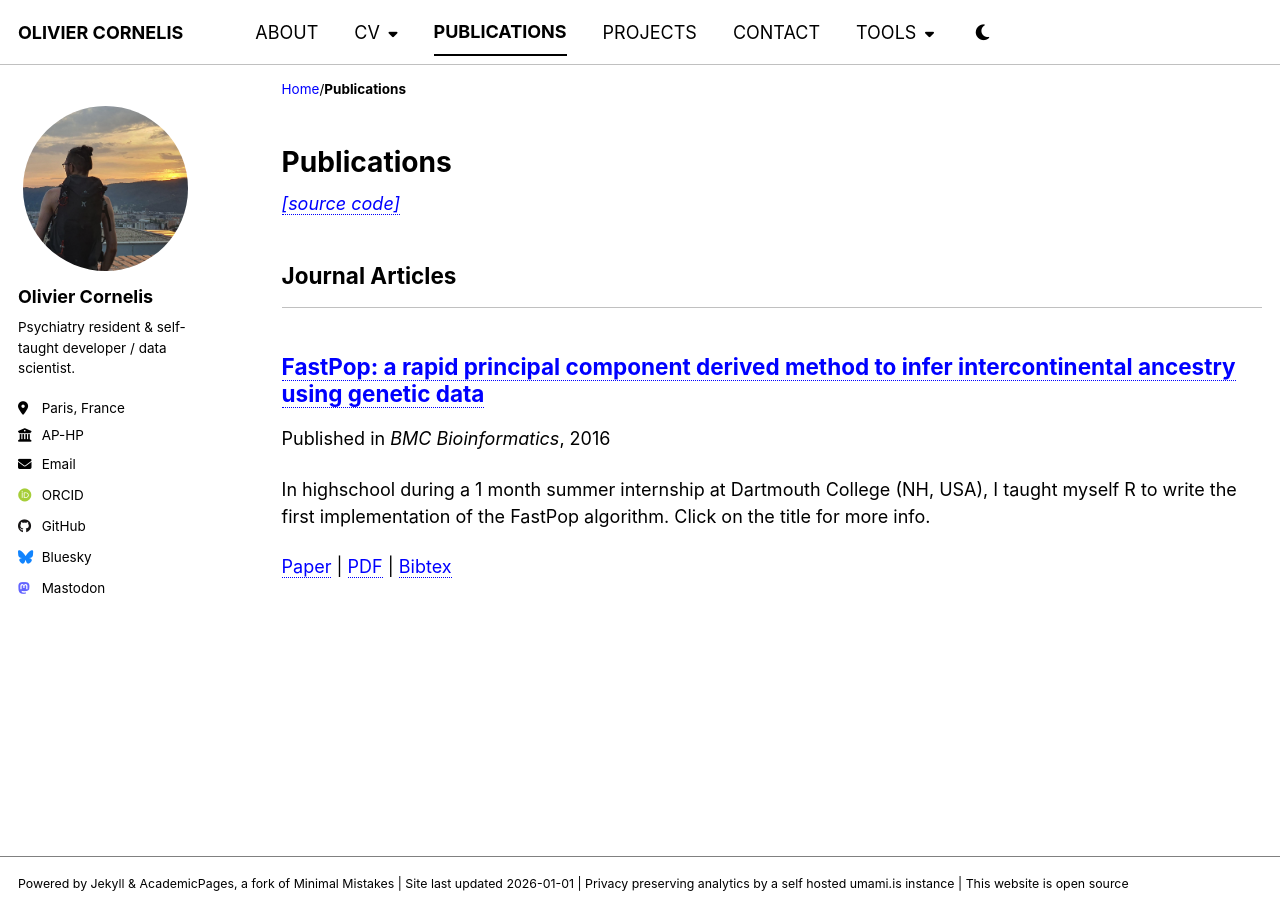
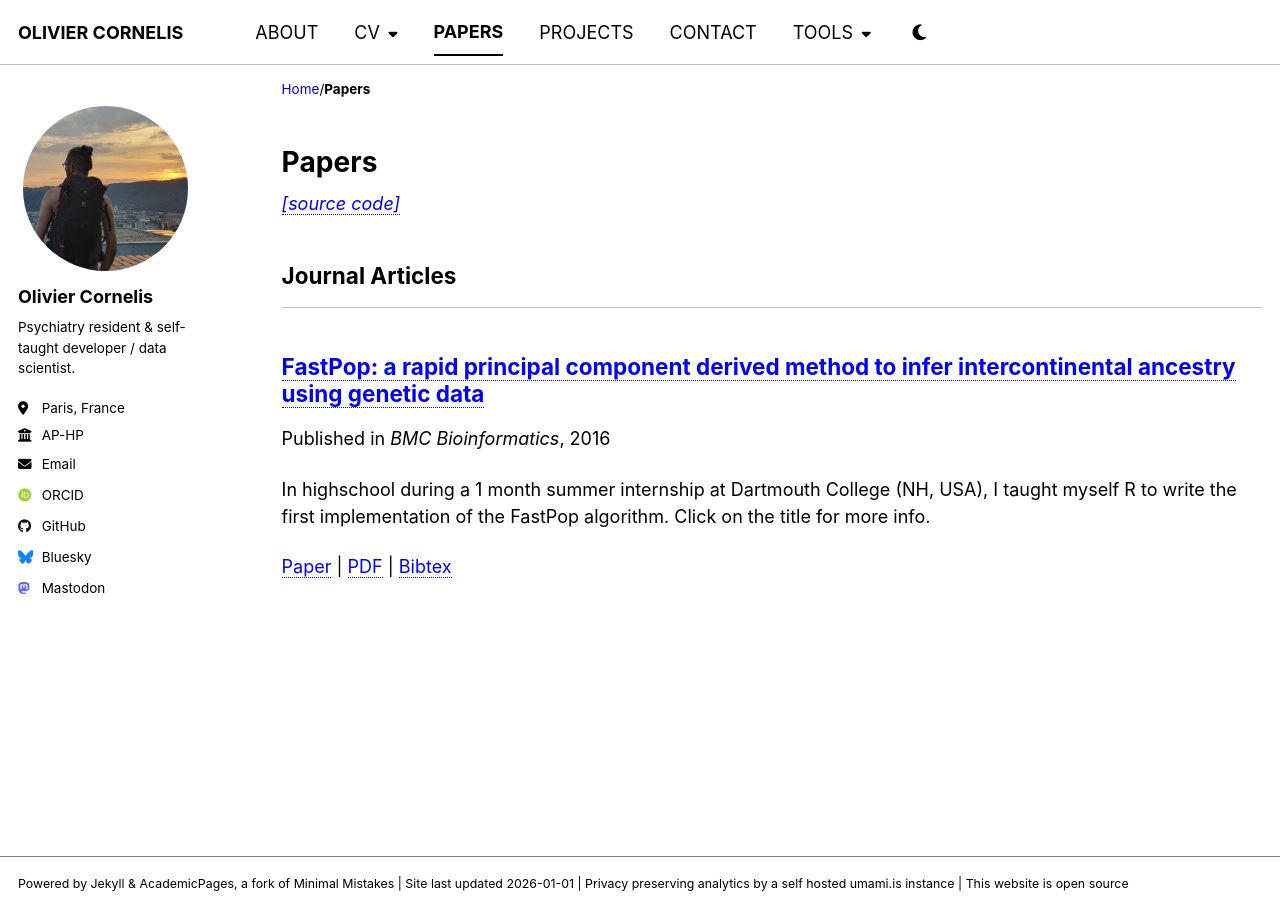
Before and after one commit to thiswillbeyourgithub/website, a Jekyll site: the page built from _pages/papers.html, in a window 1280 px wide. Built offline with Jekyll 4.4.1, drawn with Linux system fonts in a browser that asks for light colours; some web fonts are replaced.

Commit message:
renamed publications page into papers
Signed-off-by: thiswillbeyourgithub <26625900+thiswillbeyourgithub@users.noreply.github.com>

```diff
--- a/_data/navigation.yml
+++ b/_data/navigation.yml
@@ -18,8 +18,8 @@ main:
       - title: "FRENCH"
         url: /cv_fr
 
-  - title: "PUBLICATIONS"
-    url: /publications
+  - title: "PAPERS"
+    url: /papers
 
   - title: "PROJECTS"
     url: /projects
--- a/_pages/publications.html
+++ b/_pages/papers.html
@@ -1,15 +1,14 @@
 ---
 layout: archive
-title: "Publications"
-permalink: /publications
+title: "Papers"
+permalink: /papers
 author_profile: true
 redirect_from:
   - /publication
-  - /papers
   - /paper
 ---
 
-<i><a href="https://github.com/thiswillbeyourgithub/website/blob/master/_pages/publications.html">[source code]</a></i>
+<i><a href="https://github.com/thiswillbeyourgithub/website/blob/master/_pages/papers.html">[source code]</a></i>
 
 {% if site.author.googlescholar %}
   <div class="wordwrap">You can also find my articles on <a href="{{site.author.googlescholar}}">my Google Scholar profile</a>.</div>
```
